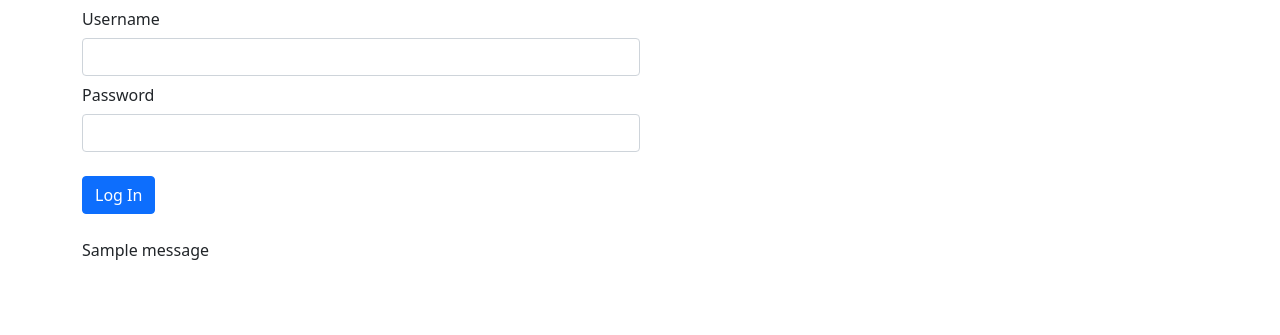
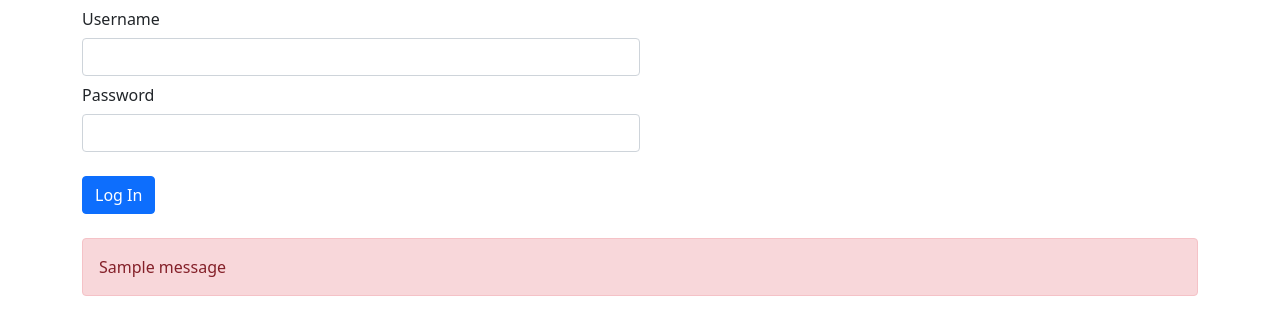
Before and after one commit to randyisalive/BLOG-TUGAS, a Flask app: page /login in a window 1280 px wide. Shown: the part 56-391 px from the top of the page. Run offline with Flask 2, Linux system fonts and the light colour scheme; one stand-in notice (Sample message) is shown.

Commit message:
Update login.html

```diff
--- a/blog_complete (Tugas)/templates/login.html
+++ b/blog_complete (Tugas)/templates/login.html
@@ -21,5 +21,5 @@
         </div>
     </div>
 </form><br>{% for message in get_flashed_messages() %}
-<div>{{ message }}</div>
+<div class="alert alert-danger">{{ message }}</div>
 {% endfor %} {% endblock %}
```
